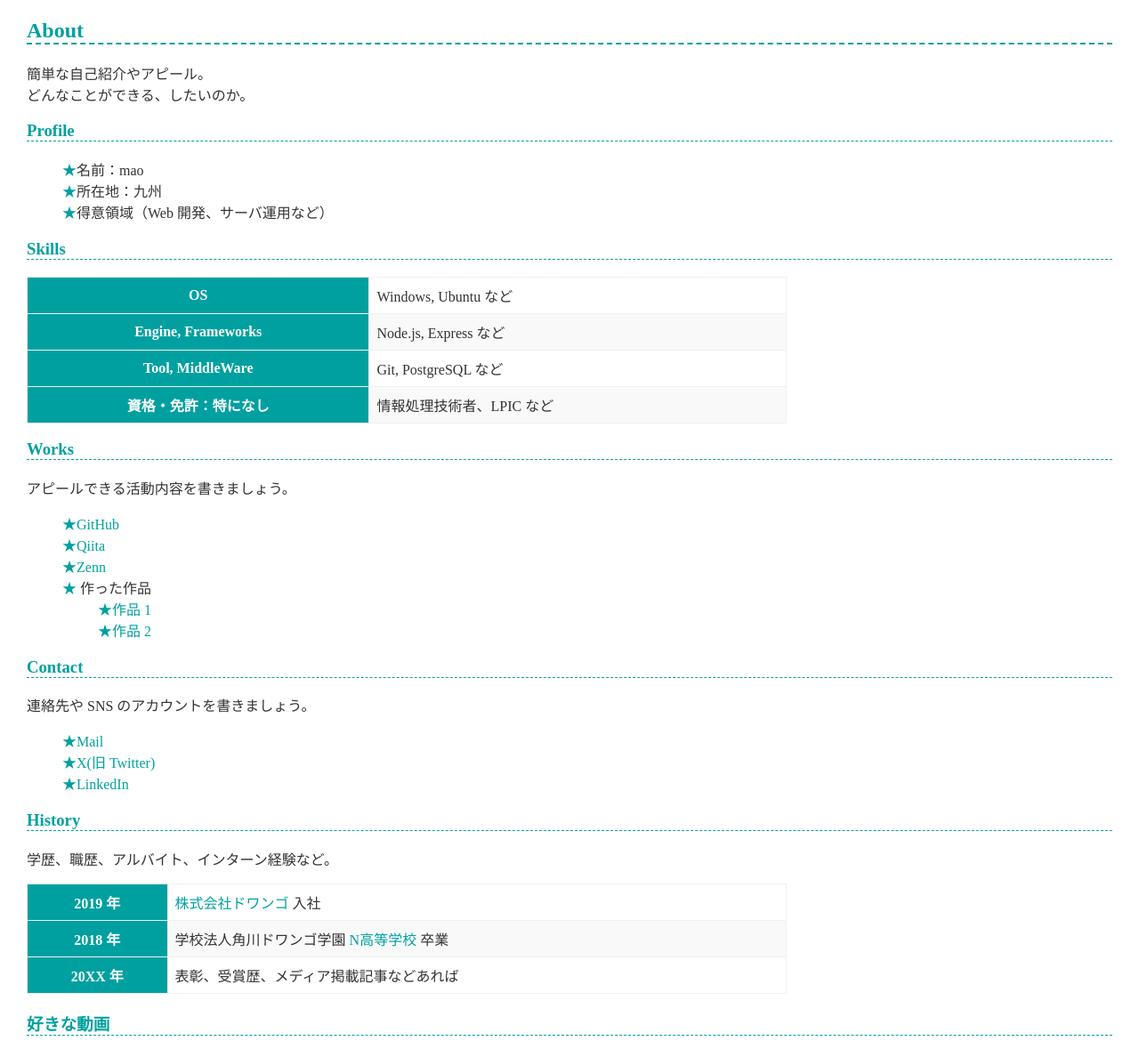
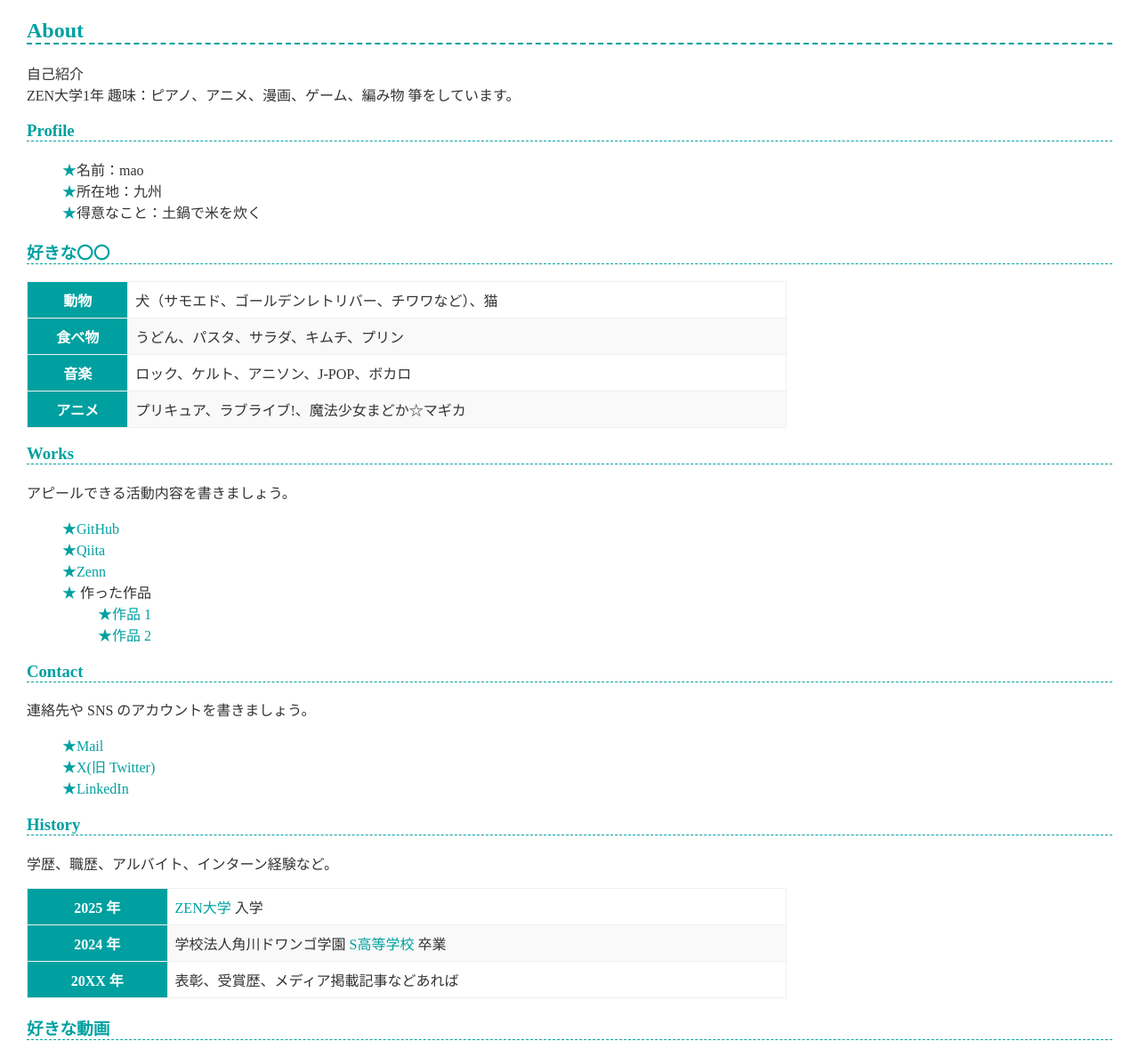
Before and after one commit to mao182006/mao182006.github.io, a plain HTML site: page index.html in a window 1280 px wide. Shown: the part 377-1556 px from the top of the page at 89% size. Drawn offline with Linux system fonts and the light colour scheme; grey boxes are pictures that could not be loaded.

Commit message:
自己紹介の記入

```diff
--- a/index.html
+++ b/index.html
@@ -11,34 +11,36 @@
     <img src="https://github.com/mao182006/mao182006.github.io/blob/main/d9f2a0f7-private.png">
     <h2>About</h2>
     <p>
-      簡単な自己紹介やアピール。<br>
-      どんなことができる、したいのか。
+      自己紹介<br>
+      ZEN大学1年
+      趣味：ピアノ、アニメ、漫画、ゲーム、編み物
+      箏をしています。
     </p>
 
     <h3>Profile</h3>
     <ul>
       <li>名前：mao</li>
       <li>所在地：九州</li>
-      <li>得意領域（Web 開発、サーバ運用など）</li>
+      <li>得意なこと：土鍋で米を炊く</li>
     </ul>
 
-    <h3>Skills</h3>
+    <h3>好きな〇〇</h3>
     <table>
       <tr>
-        <th>OS</th>
-        <td>Windows, Ubuntu など</td>
+        <th>動物</th>
+        <td>犬（サモエド、ゴールデンレトリバー、チワワなど）、猫</td>
       </tr>
       <tr>
-        <th>Engine, Frameworks</th>
-        <td>Node.js, Express など</td>
+        <th>食べ物</th>
+        <td>うどん、パスタ、サラダ、キムチ、プリン</td>
       </tr>
       <tr>
-        <th>Tool, MiddleWare</th>
-        <td>Git, PostgreSQL など</td>
+        <th>音楽</th>
+        <td>ロック、ケルト、アニソン、J-POP、ボカロ</td>
       </tr>
       <tr>
-        <th>資格・免許：特になし</th>
-        <td>情報処理技術者、LPIC など</td>
+        <th>アニメ</th>
+        <td>プリキュア、ラブライブ!、魔法少女まどか☆マギカ</td>
       </tr>
     </table>
 
@@ -69,12 +71,12 @@
     <p>学歴、職歴、アルバイト、インターン経験など。</p>
     <table>
       <tr>
-        <th>2019 年</th>
-        <td><a href="https://dwango.co.jp/">株式会社ドワンゴ</a> 入社</td>
+        <th>2025 年</th>
+        <td><a href="https://dwango.co.jp/">ZEN大学</a> 入学</td>
       </tr>
       <tr>
-        <th>2018 年</th>
-        <td>学校法人角川ドワンゴ学園 <a href="https://nnn.ed.jp/">N高等学校</a> 卒業</td>
+        <th>2024 年</th>
+        <td>学校法人角川ドワンゴ学園 <a href="https://nnn.ed.jp/">S高等学校</a> 卒業</td>
       </tr>
       <tr>
         <th>20XX 年</th>
@@ -85,10 +87,12 @@
     <h3>好きな動画</h3>
     <iframe width="560" height="315" src="https://www.youtube.com/embed/U6wSbS5ZCBw?si=yK4x306mm1zXXziH" title="YouTube video player" frameborder="0" allow="accelerometer; autoplay; clipboard-write; encrypted-media; gyroscope; picture-in-picture; web-share" referrerpolicy="strict-origin-when-cross-origin" allowfullscreen></iframe>
 
+
+    <h3>好きなアーティストのX(旧 Twitter)</h3>
+    <a class="twitter-timeline" data-width="400" data-height="600" href="https://twitter.com/HoneyWorks_828?ref_src=twsrc%5Etfw">Tweets by HoneyWorks_828</a> <script async src="https://platform.twitter.com/widgets.js" charset="utf-8"></script>
+
     <h3>Open Processing</h3>
     <iframe src="https://openprocessing.org/sketch/2807841/embed/" width="600" height="400"></iframe>
 
-    <h3>X(旧 Twitter)</h3>
-    <a class="twitter-timeline" data-width="400" data-height="600" href="https://twitter.com/HoneyWorks_828?ref_src=twsrc%5Etfw">Tweets by HoneyWorks_828</a> <script async src="https://platform.twitter.com/widgets.js" charset="utf-8"></script>
   </body>
 </html>
```
